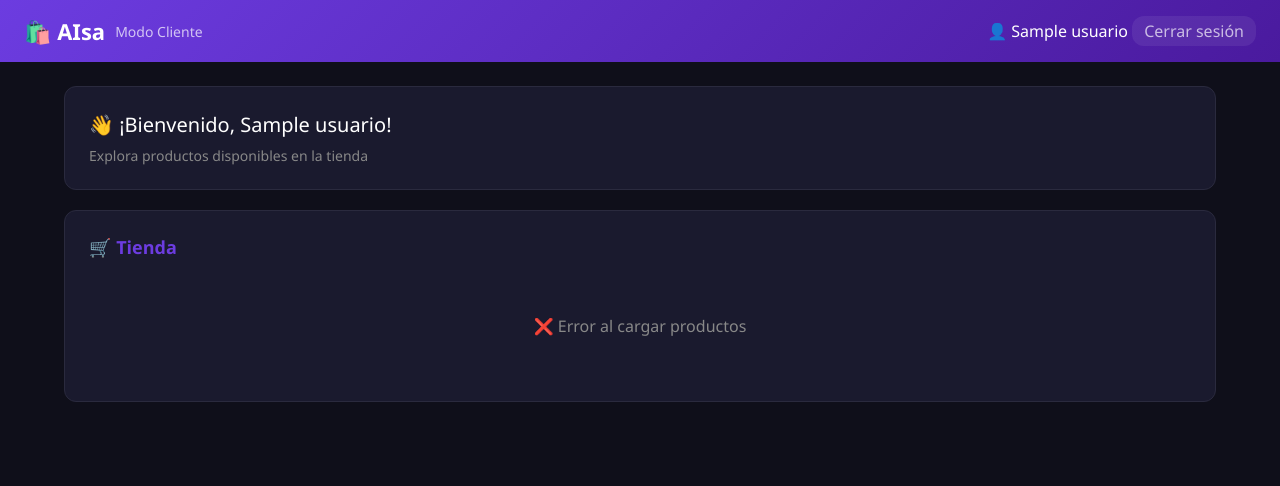
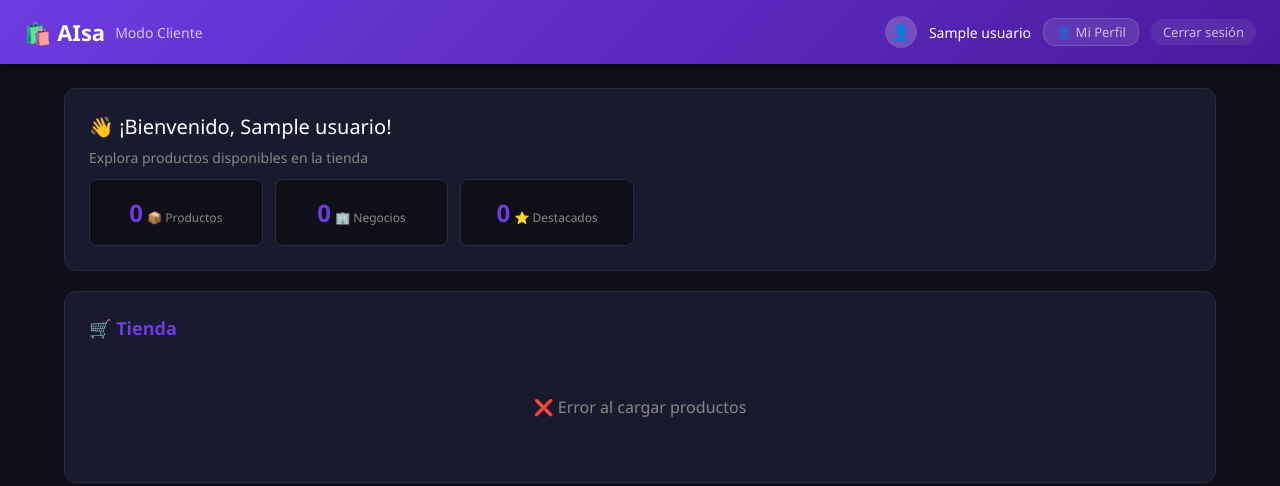
Before and after one commit to MILORDB/aisa-admin, a Flask app: template web_admin/templates/cliente/dashboard.html in a window 1280 px wide. Shown: the top 486 px of the page. Run offline with Flask 3, Linux system fonts and the light colour scheme; the template is opened without the code that fills it: most values are stand-ins (such as "Sample title", 1, 10 or a date in 2020); some libraries are stand-ins or nearby versions.

Commit message:
Update dashboard.html

```diff
--- a/web_admin/templates/cliente/dashboard.html
+++ b/web_admin/templates/cliente/dashboard.html
@@ -18,8 +18,28 @@
             display: flex;
             justify-content: space-between;
             align-items: center;
+            box-shadow: 0 2px 10px rgba(0,0,0,0.5);
         }
         .header h1 { font-size: 22px; display: flex; align-items: center; gap: 10px; }
+        .header .user {
+            display: flex;
+            align-items: center;
+            gap: 12px;
+            flex-wrap: wrap;
+        }
+        .header .user .user-avatar {
+            width: 32px;
+            height: 32px;
+            border-radius: 50%;
+            background: rgba(255,255,255,0.2);
+            display: flex;
+            align-items: center;
+            justify-content: center;
+            font-size: 16px;
+        }
+        .header .user .user-name {
+            font-size: 14px;
+        }
         .header .user a {
             color: #fff;
             text-decoration: none;
@@ -27,8 +47,21 @@
             padding: 4px 12px;
             border-radius: 12px;
             background: rgba(255,255,255,0.1);
+            transition: all 0.3s;
+            font-size: 13px;
         }
-        .header .user a:hover { opacity: 1; }
+        .header .user a:hover {
+            opacity: 1;
+            background: rgba(255,255,255,0.2);
+        }
+        .header .user .btn-perfil {
+            background: rgba(255,255,255,0.15);
+            border: 1px solid rgba(255,255,255,0.2);
+        }
+        .header .user .btn-perfil:hover {
+            background: rgba(255,255,255,0.25);
+        }
+
         .container { padding: 24px; max-width: 1200px; margin: 0 auto; }
         .card {
             background: #1a1a2e;
@@ -121,8 +154,31 @@
         .loading-productos { text-align: center; color: #888; padding: 40px; }
         .empty-productos { text-align: center; color: #888; padding: 40px; }
 
+        .stats-grid {
+            display: grid;
+            grid-template-columns: repeat(auto-fill, minmax(150px, 1fr));
+            gap: 12px;
+            margin-top: 12px;
+        }
+        .stat-item {
+            background: #0f0f1a;
+            border: 1px solid #2a2a3e;
+            border-radius: 8px;
+            padding: 16px;
+            text-align: center;
+        }
+        .stat-item .number { font-size: 24px; font-weight: 700; color: #6c3ce0; }
+        .stat-item .label { font-size: 12px; color: #888; margin-top: 4px; }
+
         @media (max-width: 600px) {
-            .productos-grid { grid-template-columns: 1fr 1fr; }
+            .container { padding: 16px; }
+            .productos-grid { grid-template-columns: 1fr 1fr; gap: 12px; }
+            .header { padding: 12px 16px; flex-wrap: wrap; gap: 8px; }
+            .header .user { width: 100%; justify-content: flex-end; }
+            .stats-grid { grid-template-columns: 1fr 1fr; }
+        }
+        @media (max-width: 400px) {
+            .productos-grid { grid-template-columns: 1fr; }
         }
     </style>
 </head>
@@ -131,7 +187,9 @@
     <header class="header">
         <h1>🛍️ AIsa <span style="font-size:14px;font-weight:normal;opacity:0.7;">Modo Cliente</span></h1>
         <div class="user">
-            <span>👤 {{ usuario.nombre or usuario.username }}</span>
+            <div class="user-avatar">👤</div>
+            <span class="user-name">{{ usuario.nombre or usuario.username }}</span>
+            <a href="/perfil" class="btn-perfil">👤 Mi Perfil</a>
             <a href="/logout">Cerrar sesión</a>
         </div>
     </header>
@@ -140,6 +198,21 @@
         <div class="card">
             <div class="welcome">👋 ¡Bienvenido, {{ usuario.nombre or usuario.username }}!</div>
             <div class="subtitle">Explora productos disponibles en la tienda</div>
+
+            <div class="stats-grid">
+                <div class="stat-item">
+                    <span class="number" id="totalProductos">0</span>
+                    <span class="label">📦 Productos</span>
+                </div>
+                <div class="stat-item">
+                    <span class="number" id="negociosActivos">0</span>
+                    <span class="label">🏢 Negocios</span>
+                </div>
+                <div class="stat-item">
+                    <span class="number" id="productosDestacados">0</span>
+                    <span class="label">⭐ Destacados</span>
+                </div>
+            </div>
         </div>
 
         <!-- Tienda -->
@@ -164,6 +237,15 @@
                 const response = await fetch('/api/tienda/public');
                 if (!response.ok) throw new Error('Error al cargar productos');
                 const productos = await response.json();
+
+                // Actualizar estadísticas
+                const total = productos.length;
+                const destacados = productos.filter(p => p.destacado).length;
+                const negocios = new Set(productos.map(p => p.negocio_id)).size;
+
+                document.getElementById('totalProductos').textContent = total;
+                document.getElementById('negociosActivos').textContent = negocios;
+                document.getElementById('productosDestacados').textContent = destacados;
 
                 if (productos.length === 0) {
                     container.innerHTML = '<div class="empty-productos">No hay productos disponibles en la tienda</div>';
@@ -206,6 +288,7 @@
 
         function agregarCarrito(id, nombre, precio) {
             alert(`🛒 Producto "${nombre}" agregado al carrito\n💰 Precio: $${precio.toFixed(2)}`);
+            // Aquí se puede implementar la lógica del carrito
         }
 
         // ============================================
```
